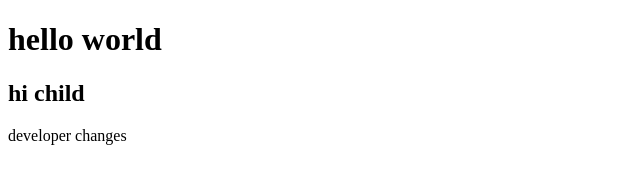
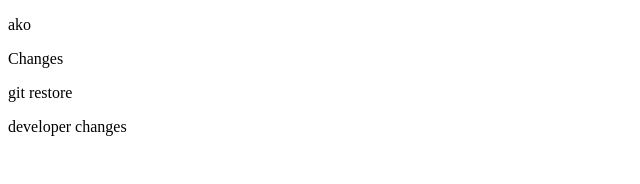
Before and after one commit to Charline0724/MyRepo1, a plain HTML site: page index.html in a window 1280 px wide. Shown: the whole page, without its empty margins (0-640 px from the left). Drawn offline with Linux system fonts and the light colour scheme.

```diff
--- a/index.html
+++ b/index.html
@@ -6,8 +6,9 @@
     <title>Document</title>
 </head>
 <body>
-    <h1>hello world</h1>
-    <h2>hi child</h2>
+    <p>ako</p>
+    <p>Changes</p>git restore
+    <div class=""></div>
     <p>developer changes</p>
 </body>
 </html>
```
